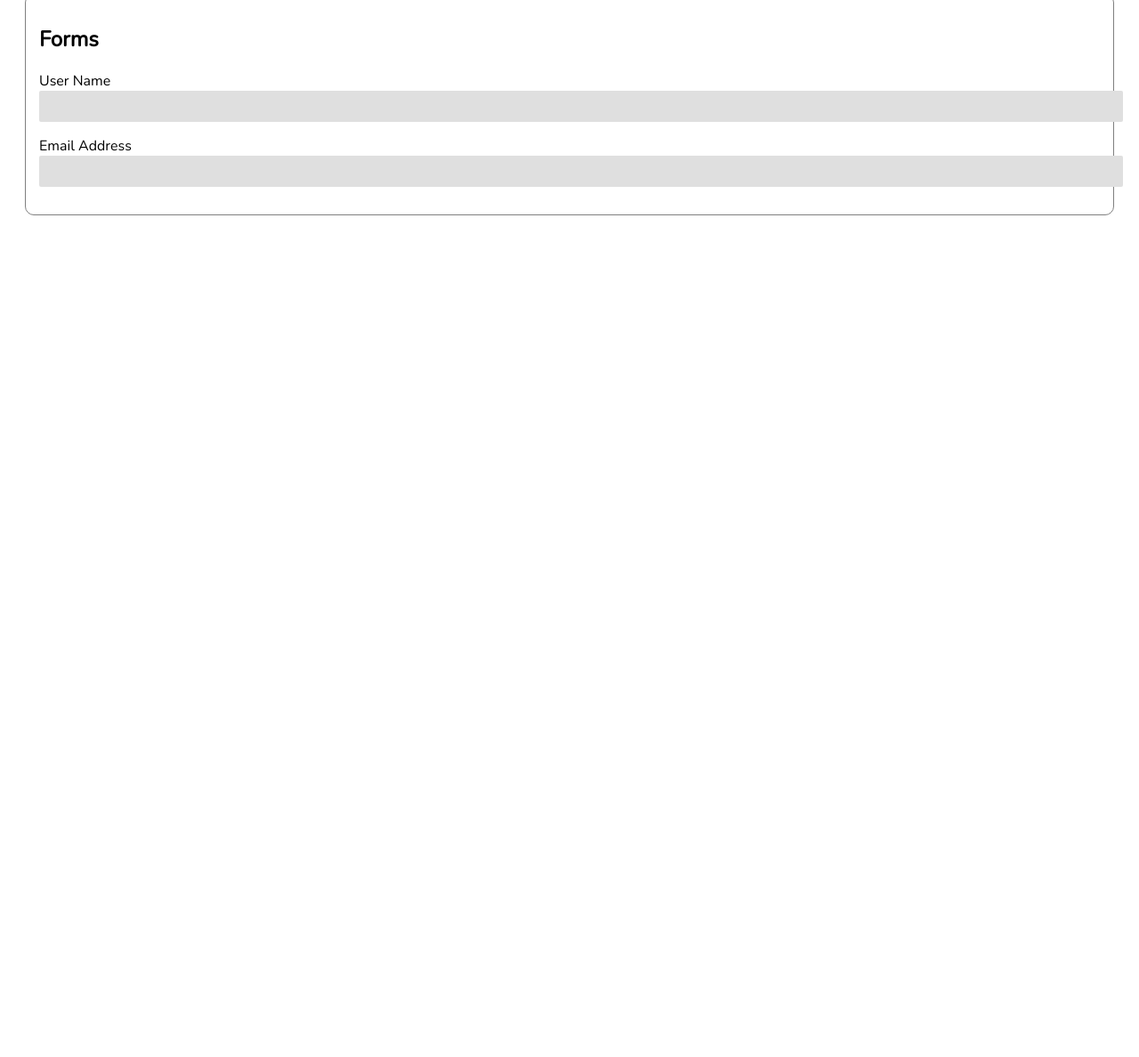
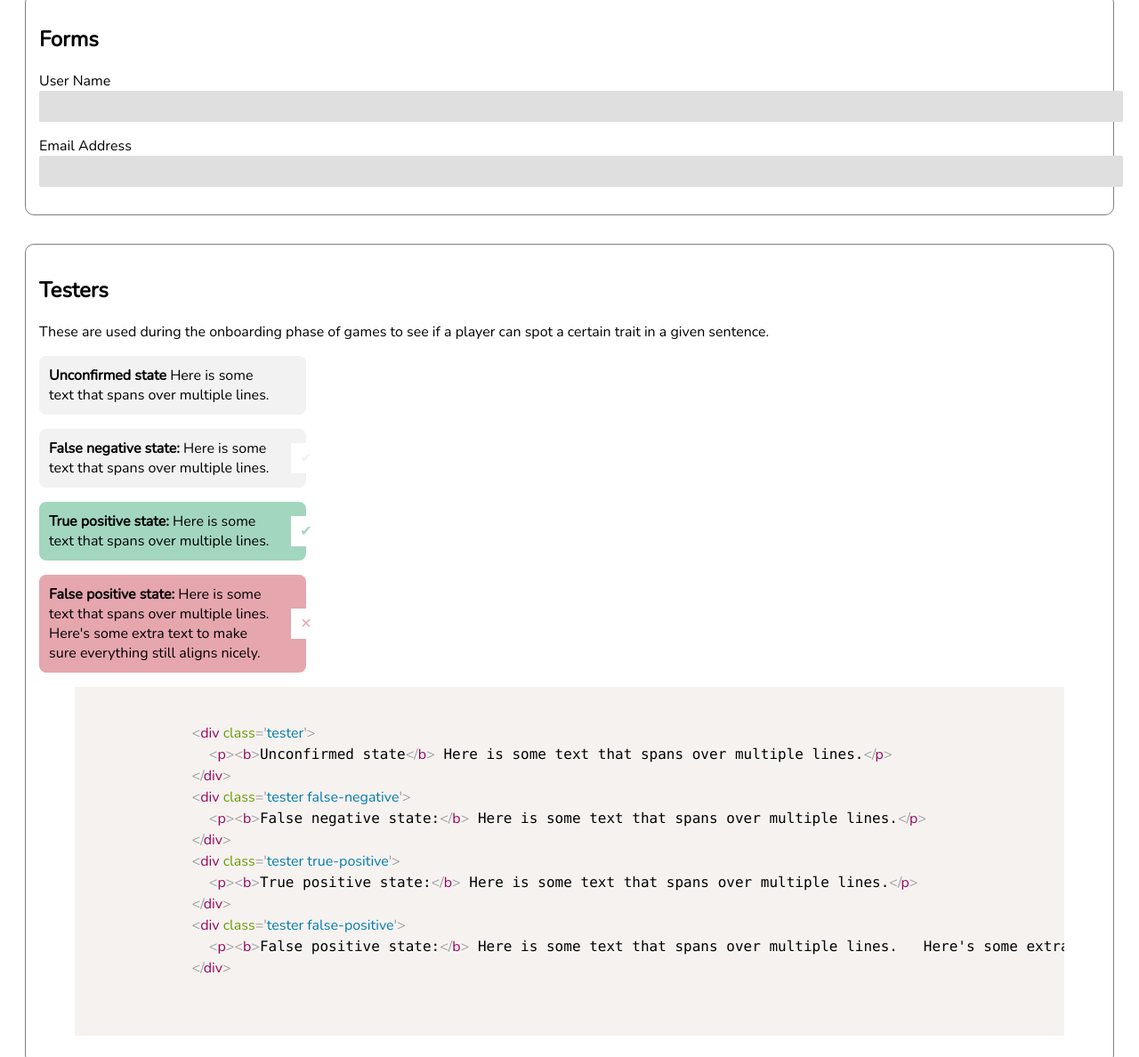
Before and after one commit to chrism-qmul/dali-component-toolkit, a plain HTML site: page index.html in a window 1280 px wide. Shown: the part 3014-4202 px from the top of the page at 89% size. Before the commit the page ends 3381 px from the top, so only its background shows below. Drawn offline with nearby package versions, Linux system fonts and the light colour scheme.

Commit message:
added tester component

```diff
--- a/index.html
+++ b/index.html
@@ -169,7 +169,47 @@ section {
         </p>
       </form>
     </section>
-    <div style='width:46px;height:63px;border:1px solid black;background-color:red;-webkit-mask-image:url(map_web.svg);mask-image:url(map_web.svg);mask-size:contain;mask-repeat:no-repeat;'></div>
+
+    <section>
+      <h2>Testers</h2>
+      <p>These are used during the onboarding phase of games to see if a player can spot a certain trait in a given sentence.</p>
+      <div style='width:300px;'>
+      <div class='tester'>
+        <p><b>Unconfirmed state</b> Here is some text that spans over multiple lines.</p>
+      </div>
+      <div class='tester false-negative'>
+        <p><b>False negative state:</b> Here is some text that spans over multiple lines.</p>
+      </div>
+      <div class='tester true-positive'>
+        <p><b>True positive state:</b> Here is some text that spans over multiple lines.</p>
+      </div>
+      <div class='tester false-positive'>
+        <p><b>False positive state:</b> Here is some text that spans over multiple lines.   Here's some extra text to make sure everything still aligns nicely.</p>
+      </div>
+      </div>
+      <figure>
+        <pre>
+          <code class="language-markup">
+            &lt;div class='tester'&gt;
+              &lt;p&gt;&lt;b&gt;Unconfirmed state&lt;/b&gt; Here is some text that spans over multiple lines.&lt;/p&gt;
+            &lt;/div&gt;
+            &lt;div class='tester false-negative'&gt;
+              &lt;p&gt;&lt;b&gt;False negative state:&lt;/b&gt; Here is some text that spans over multiple lines.&lt;/p&gt;
+            &lt;/div&gt;
+            &lt;div class='tester true-positive'&gt;
+              &lt;p&gt;&lt;b&gt;True positive state:&lt;/b&gt; Here is some text that spans over multiple lines.&lt;/p&gt;
+            &lt;/div&gt;
+            &lt;div class='tester false-positive'&gt;
+              &lt;p&gt;&lt;b&gt;False positive state:&lt;/b&gt; Here is some text that spans over multiple lines.   Here's some extra text to make sure everything still aligns nicely.&lt;/p&gt;
+            &lt;/div&gt;
+          </code>
+        </pre>
+      </figure>
+    </section>
+
+    <section>
+      <h2>Button Panels</h2>
+    </section>
 
     <script src="//cdnjs.cloudflare.com/ajax/libs/less.js/3.11.1/less.min.js" ></script>
     <script src="https://unpkg.com/prismjs@1.20.0/components/prism-core.min.js"></script>
--- a/styles.less
+++ b/styles.less
@@ -223,6 +223,62 @@ label.checkbox {
 	}
 }
 
+.tester {
+	display:block;
+	background:#f2f2f2;
+	border-radius:8px;
+	padding:11px;
+	margin-bottom:1em;
+	position:relative;
+
+	p {
+		margin:0px;
+		padding:0px;
+		width:90%;
+	}
+
+	&.true-positive::after,
+	&.false-negative::after,
+	&.false-positive::after {
+		content: " ";
+		position:absolute;
+		display:block;
+		top:50%;
+		margin-top:-($width / 2);
+		right:-($width / 2);
+		background:#fff;
+		width:34px;
+		height:$width;
+		border-radius:$width / 2;
+		text-align:center;
+		vertical-align:middle;
+		line-height:$height;
+	}
+
+	&.true-positive {
+		background:@success-hint;
+		&::after {
+			content: "✔";
+			color:@success-hint;
+		}
+
+	}
+	&.false-negative {
+		background:#f2f2f2;
+		&::after {
+			content: "✔";
+			color:#f2f2f2;
+		}
+	}
+	&.false-positive {
+		background:@warning-hint;
+		&::after {
+			content: "✕";
+			color:@warning-hint;
+		}
+	}
+}
+
 input[type=text] {
 	background-color:#dfdfdf;
 	border-radius:2px;
```
